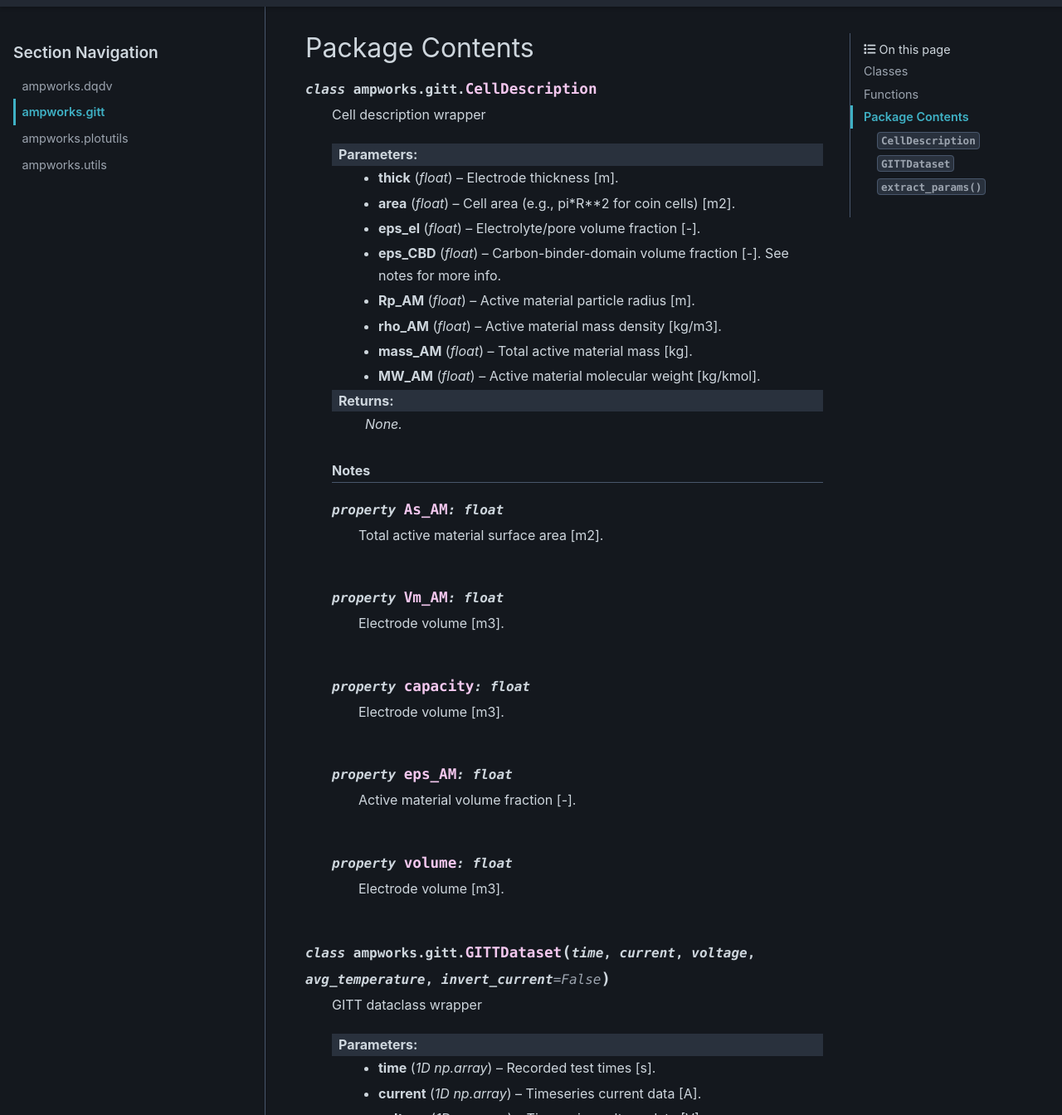
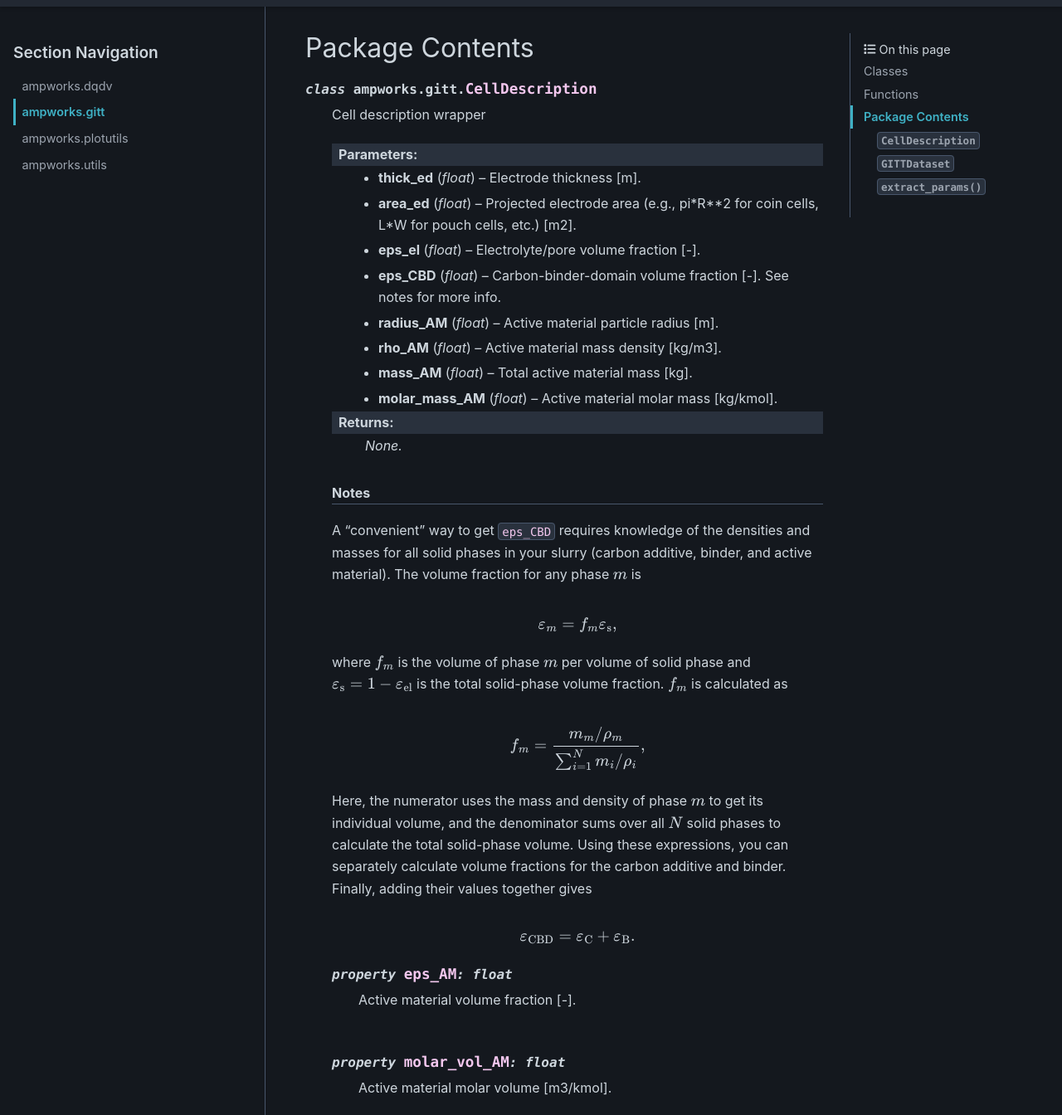
Before and after one commit to NREL/ampworks, a Sphinx documentation site: the page built from docs/source/api/ampworks/gitt/index.rst, in a window 1280 px wide and 1400 px high, scrolled down 653 px, cut to the strip 56-1400 px from the top of the window. Shown: the whole strip at 83% size. Built offline with Sphinx 7.4.7 and the PyData theme 0.15.4, drawn with Linux system fonts in a browser that asks for light colours; some of the changed text lies outside the part shown.

Commit message:
Changed some parameter/property names in gitt module

```diff
--- a/docs/source/api/ampworks/gitt/index.rst
+++ b/docs/source/api/ampworks/gitt/index.rst
@@ -33,47 +33,54 @@ Package Contents
 
    Cell description wrapper
 
-   :param thick: Electrode thickness [m].
-   :type thick: float
-   :param area: Cell area (e.g., pi*R**2 for coin cells) [m2].
-   :type area: float
+   :param thick_ed: Electrode thickness [m].
+   :type thick_ed: float
+   :param area_ed: Projected electrode area (e.g., pi*R**2 for coin cells, L*W for pouch
+                   cells, etc.) [m2].
+   :type area_ed: float
    :param eps_el: Electrolyte/pore volume fraction [-].
    :type eps_el: float
    :param eps_CBD: Carbon-binder-domain volume fraction [-]. See notes for more info.
    :type eps_CBD: float
-   :param Rp_AM: Active material particle radius [m].
-   :type Rp_AM: float
+   :param radius_AM: Active material particle radius [m].
+   :type radius_AM: float
    :param rho_AM: Active material mass density [kg/m3].
    :type rho_AM: float
    :param mass_AM: Total active material mass [kg].
    :type mass_AM: float
-   :param MW_AM: Active material molecular weight [kg/kmol].
-   :type MW_AM: float
+   :param molar_mass_AM: Active material molar mass [kg/kmol].
+   :type molar_mass_AM: float
 
    :returns: *None.*
 
    .. rubric:: Notes
 
+   A "convenient" way to get ``eps_CBD`` requires knowledge of the densities
+   and masses for all solid phases in your slurry (carbon additive, binder,
+   and active material). The volume fraction for any phase :math:`m` is
 
-   .. py:property:: As_AM
-      :type: float
+   .. math::
 
+       \varepsilon_{m} = f_{m} \varepsilon_{\rm s},
 
-      Total active material surface area [m2].
+   where :math:`f_{m}` is the volume of phase :math:`m` per volume of solid
+   phase and :math:`\varepsilon_{\rm s} = 1 - \varepsilon_{\rm el}` is
+   the total solid-phase volume fraction. :math:`f_{m}` is calculated as
 
+   .. math::
 
-   .. py:property:: Vm_AM
-      :type: float
+       f_{m} = \frac{m_{m} / \rho_{m}}{\sum_{i=1}^{N} m_{i} / \rho_{i}},
 
+   Here, the numerator uses the mass and density of phase :math:`m` to get
+   its individual volume, and the denominator sums over all :math:`N` solid
+   phases to calculate the total solid-phase volume. Using these expressions,
+   you can separately calculate volume fractions for the carbon additive and
+   binder. Finally, adding their values together gives
 
-      Electrode volume [m3].
+   .. math::
 
-
-   .. py:property:: capacity
-      :type: float
-
-
-      Electrode volume [m3].
+       \varepsilon_{\rm CBD} = \varepsilon_{\rm C}
+                               + \varepsilon_{\rm B}.
 
 
    .. py:property:: eps_AM
@@ -83,7 +90,28 @@ Package Contents
       Active material volume fraction [-].
 
 
-   .. py:property:: volume
+   .. py:property:: molar_vol_AM
+      :type: float
+
+
+      Active material molar volume [m3/kmol].
+
+
+   .. py:property:: spec_capacity_AM
+      :type: float
+
+
+      Theoretical specific capacity [Ah/kg].
+
+
+   .. py:property:: surf_area_AM
+      :type: float
+
+
+      Total active material surface area [m2].
+
+
+   .. py:property:: volume_ed
       :type: float
 
 
@@ -95,11 +123,11 @@ Package Contents
    GITT dataclass wrapper
 
    :param time: Recorded test times [s].
-   :type time: 1D np.array
+   :type time: ArrayLike, shape(n,)
    :param current: Timeseries current data [A].
-   :type current: 1D np.array
+   :type current: ArrayLike, shape(n,)
    :param voltage: Timeseries voltage data [V].
-   :type voltage: 1D np.array
+   :type voltage: ArrayLike, shape(n,)
    :param avg_temperature: Average temperature of the experiment [K].
    :type avg_temperature: float
    :param invert_current: Inverts signs for 'current' values. Charge/discharge currents
--- a/src/ampworks/__init__.py
+++ b/src/ampworks/__init__.py
@@ -21,6 +21,7 @@ __all__ = [
     'utils',
 ]
 
+
 def __getattr__(attr):
 
     if attr == 'dqdv':
@@ -36,6 +37,7 @@ def __getattr__(attr):
         import ampworks.utils as utils
         return utils
 
+
 def __dir__():
     public_symbols = (globals().keys() | __all__)
     return list(public_symbols)
```
Also changed, not shown: docs/source/api/ampworks/dqdv/index.rst (+9 -9 lines), 6 other files.
